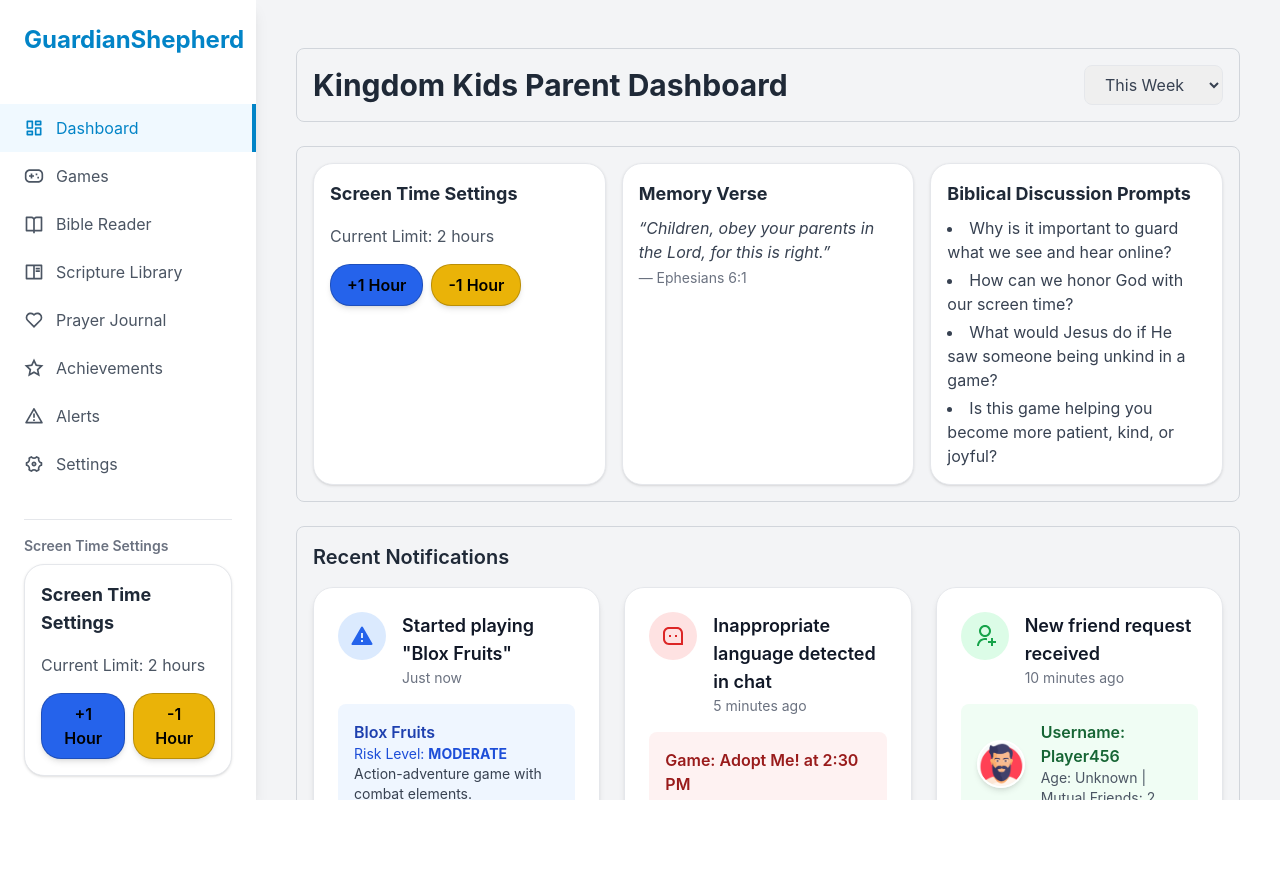
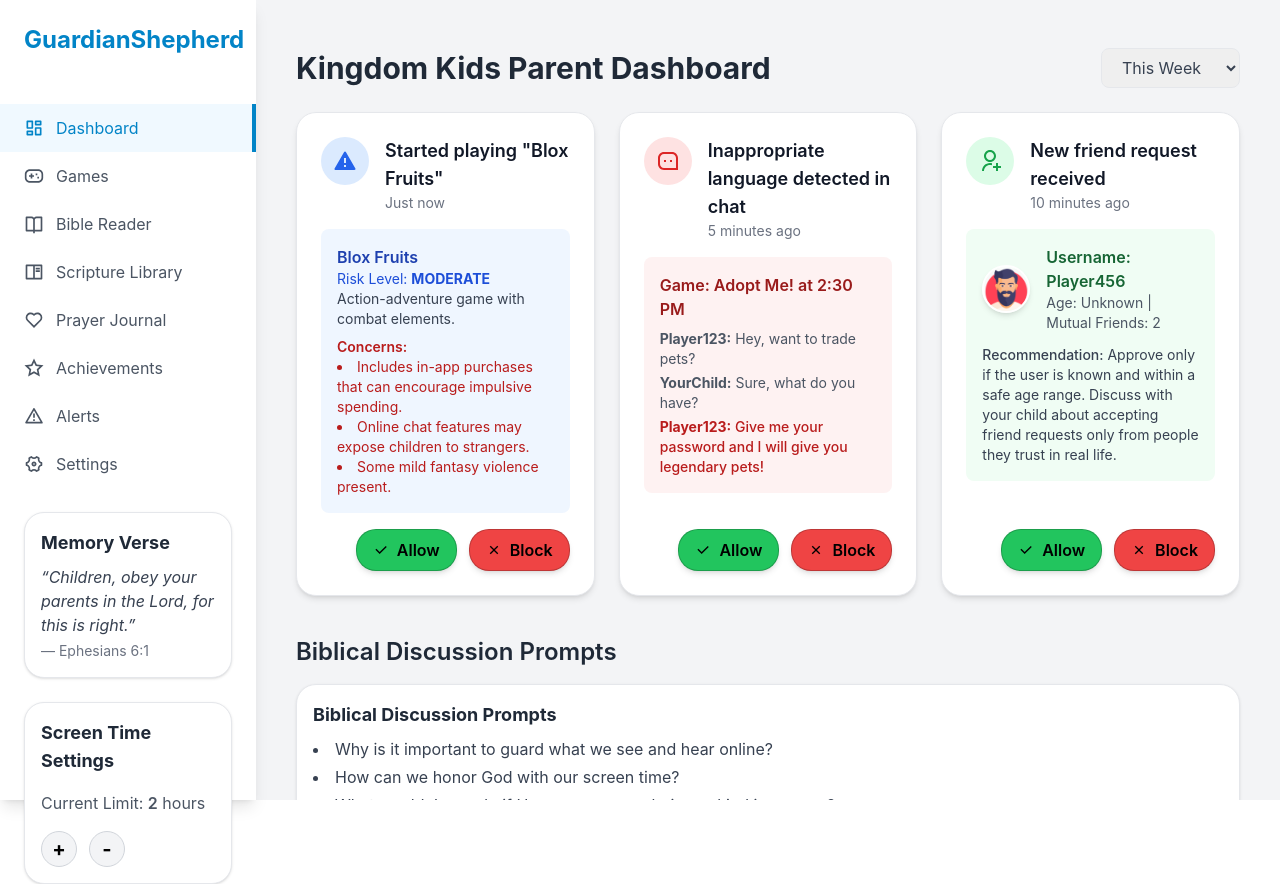
Before and after one commit to JustinStark2022/SafePlay-Monitor-3412, a React (Vite) app: page / in a window 1280 px wide. Before the commit the page ends 800 px from the top, so only its background shows below. Built offline with nearby package versions, Linux system fonts and the light colour scheme.

Commit message:
changed the sidebar to be a bit more compact

```diff
--- a/src/components/ScreenTimeControls.jsx
+++ b/src/components/ScreenTimeControls.jsx
@@ -1,6 +1,5 @@
 // src/components/ScreenTimeControls.jsx
 import React, { useState } from 'react';
-import Button from './Button';
 
 const ScreenTimeControls = () => {
   const [screenTime, setScreenTime] = useState(2); // default 2 hours
@@ -11,10 +10,24 @@ const ScreenTimeControls = () => {
   return (
     <div className="bg-white dark:bg-gray-800 p-4 rounded-xl shadow border border-gray-200 dark:border-gray-700 space-y-4">
       <h3 className="text-lg font-bold text-gray-800 dark:text-white">Screen Time Settings</h3>
-      <p className="text-gray-600 dark:text-gray-300">Current Limit: {screenTime} {screenTime === 1 ? 'hour' : 'hours'}</p>
-      <div className="flex gap-2">
-        <Button onClick={addTime} className="bg-blue-600 hover:bg-blue-700">+1 Hour</Button>
-        <Button onClick={reduceTime} className="bg-yellow-500 hover:bg-yellow-600">-1 Hour</Button>
+      <p className="text-gray-600 dark:text-gray-300">
+        Current Limit: <span className="font-semibold">{screenTime}</span> {screenTime === 1 ? 'hour' : 'hours'}
+      </p>
+      <div className="flex gap-3">
+        <button
+          onClick={addTime}
+          className="w-9 h-9 text-xl font-bold text-black dark:text-white bg-gray-100 dark:bg-gray-700 rounded-full border border-gray-300 dark:border-gray-600 hover:bg-gray-200 dark:hover:bg-gray-600 transition"
+          aria-label="Add Time"
+        >
+          +
+        </button>
+        <button
+          onClick={reduceTime}
+          className="w-9 h-9 text-xl font-bold text-black dark:text-white bg-gray-100 dark:bg-gray-700 rounded-full border border-gray-300 dark:border-gray-600 hover:bg-gray-200 dark:hover:bg-gray-600 transition"
+          aria-label="Reduce Time"
+        >
+          -
+        </button>
       </div>
     </div>
   );
--- a/src/components/Sidebar.jsx
+++ b/src/components/Sidebar.jsx
@@ -9,7 +9,8 @@ import {
   RiHeartLine,
   RiStarLine
 } from 'react-icons/ri';
-import ScreenTimeControls from '@/components/ScreenTimeControls';
+import MemoryVerse from '@/components/MemoryVerse';
+import ScreenTimeControls from '../components/ScreenTimeControls';
 
 const Sidebar = () => {
   const menuItems = [
@@ -22,6 +23,14 @@ const Sidebar = () => {
     { path: '/alerts', icon: RiAlertLine, label: 'Alerts' },
     { path: '/settings', icon: RiSettings4Line, label: 'Settings' }
   ];
+
+  const handleAddTime = () => {
+    console.log('Add screen time');
+  };
+
+  const handleSubtractTime = () => {
+    console.log('Subtract screen time');
+  };
 
   return (
     <aside className="bg-white w-64 h-screen shadow-lg flex flex-col justify-between">
@@ -47,15 +56,21 @@ const Sidebar = () => {
             </NavLink>
           ))}
         </nav>
-      </div>
 
-      {/* Screen Time Controls Below Navigation */}
-      <div className="px-6 pb-6">
-        <div className="border-t border-gray-200 pt-4">
-          <h2 className="text-sm font-semibold text-gray-500 mb-2">Screen Time Settings</h2>
+        {/* Memory Verse Section */}
+        <div className="px-6 mt-6">
+
+          <MemoryVerse />
+        </div>
+
+         {/* Memory Verse Section */}
+        <div className="px-6 mt-6">
+
           <ScreenTimeControls />
         </div>
       </div>
+
+
     </aside>
   );
 };
--- a/src/pages/Dashboard.jsx
+++ b/src/pages/Dashboard.jsx
@@ -1,8 +1,6 @@
 import React, { useState, useEffect } from 'react';
 import { AnimatePresence, motion } from 'framer-motion';
 import NotificationCard from '@/components/NotificationCard';
-import ScreenTimeControls from '@/components/ScreenTimeControls';
-import MemoryVerse from '@/components/MemoryVerse';
 import BiblicalPrompts from '@/components/BiblicalPrompts';
 import defaultNotifications from '@/data/defaultNotifications';
 
@@ -12,11 +10,11 @@ const Dashboard = () => {
 
   useEffect(() => {
     const stored = localStorage.getItem('dashboardNotifications');
-    const initialNotifications = stored && JSON.parse(stored).length > 0
-      ? JSON.parse(stored)
-      : defaultNotifications;
-
-    setNotifications(initialNotifications);
+    if (!stored || JSON.parse(stored).length === 0) {
+      setNotifications(defaultNotifications);
+    } else {
+      setNotifications(JSON.parse(stored));
+    }
   }, []);
 
   useEffect(() => {
@@ -24,12 +22,14 @@ const Dashboard = () => {
   }, [notifications]);
 
   const handleAction = (id, action) => {
-    setNotifications(prev => prev.filter(notif => notif.id !== id));
+    setNotifications((prev) => prev.filter((notif) => notif.id !== id));
   };
 
   return (
-    <div className="p-4 space-y-6 max-w-7xl mx-auto">
-      <div className="flex flex-col sm:flex-row justify-between items-center gap-4 border border-gray-300 dark:border-gray-600 rounded-lg p-4">
+    <div className="p-4 space-y-10 max-w-7xl mx-auto">
+      {/* Notifications Section */}
+      <div>
+        <div className="flex flex-col sm:flex-row justify-between items-center gap-4 mb-6">
           <h1 className="text-3xl font-bold text-gray-800 dark:text-white">Kingdom Kids Parent Dashboard</h1>
           <select
             value={timeRange}
@@ -42,14 +42,6 @@ const Dashboard = () => {
           </select>
         </div>
 
-      <div className="grid md:grid-cols-2 lg:grid-cols-3 gap-4 border border-gray-300 dark:border-gray-600 rounded-lg p-4">
-        <ScreenTimeControls />
-        <MemoryVerse />
-        <BiblicalPrompts />
-      </div>
-
-      <div className="mt-6 border border-gray-300 dark:border-gray-600 rounded-lg p-4">
-        <h2 className="text-xl font-semibold text-gray-800 dark:text-white mb-4">Recent Notifications</h2>
         <div className="grid grid-cols-1 sm:grid-cols-2 xl:grid-cols-3 gap-6">
           <AnimatePresence>
             {notifications.map((notification) => (
@@ -63,13 +55,20 @@ const Dashboard = () => {
                 <NotificationCard
                   notification={notification}
                   onAction={handleAction}
-                  showAvatar={notification.type === 'friend_request'}
+                  buttonSize="tiny"
+                  showIcons={false}
                 />
               </motion.div>
             ))}
           </AnimatePresence>
         </div>
       </div>
+
+      {/* Biblical Prompts Section */}
+      <div className="mt-12">
+        <h2 className="text-2xl font-semibold text-gray-800 dark:text-white mb-4">Biblical Discussion Prompts</h2>
+        <BiblicalPrompts />
+      </div>
     </div>
   );
 };
```
Also changed, not shown: 1 other file (tests, documents, lock files or other folders). Lines whose indentation alone changed are shown as unchanged.
